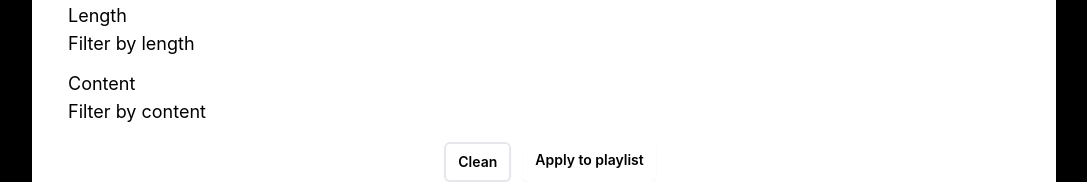
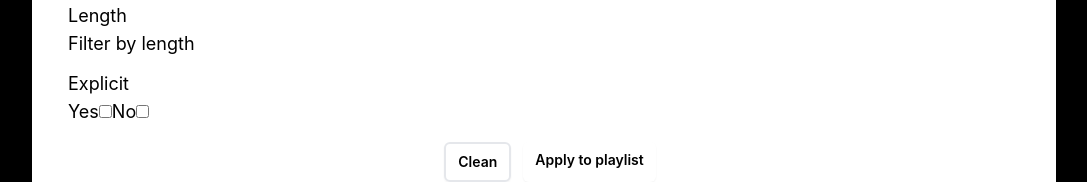
Before and after one commit to Afsha10/song-sieve, a React (Create React App) app in the folder frontend/: page /app/playlist in a window 1280 px wide. Both pictures are taken after a click on the button "Filter by". Shown: the part 404-586 px from the top of the page, without its empty margins (96-1183 px from the left). Built offline with nearby package versions, Linux system fonts and the light colour scheme; no server answers.

Commit message:
checkbox contenr imported to playlistTracksFilterModal

```diff
--- a/frontend/src/components/dialogs/PlaylistTracksFilterModal.jsx
+++ b/frontend/src/components/dialogs/PlaylistTracksFilterModal.jsx
@@ -1,8 +1,8 @@
 import { Dialog } from "@headlessui/react";
 import GenreFilter from "../DynamicGenres";
+import ContentCheckbox from "../ContentCheckBox";
 
 function PlaylistTracksFilterModal({ isOpen, handleModalOpen, playlistData }) {
-
   return (
     <Dialog
       className="absolute w-screen h-screen top-0 bg-black"
@@ -26,9 +26,9 @@ function PlaylistTracksFilterModal({ isOpen, handleModalOpen, playlistData }) {
         </div>
 
         <div className="m-3 text-lg">
-          <Dialog.Description className="text-lg">Content</Dialog.Description>
+          <Dialog.Description className="text-lg">Explicit</Dialog.Description>
 
-          <p>Filter by content</p>
+          <ContentCheckbox />
         </div>
 
         <div className="flex flex-row justify-center m-auto my-4">
```
